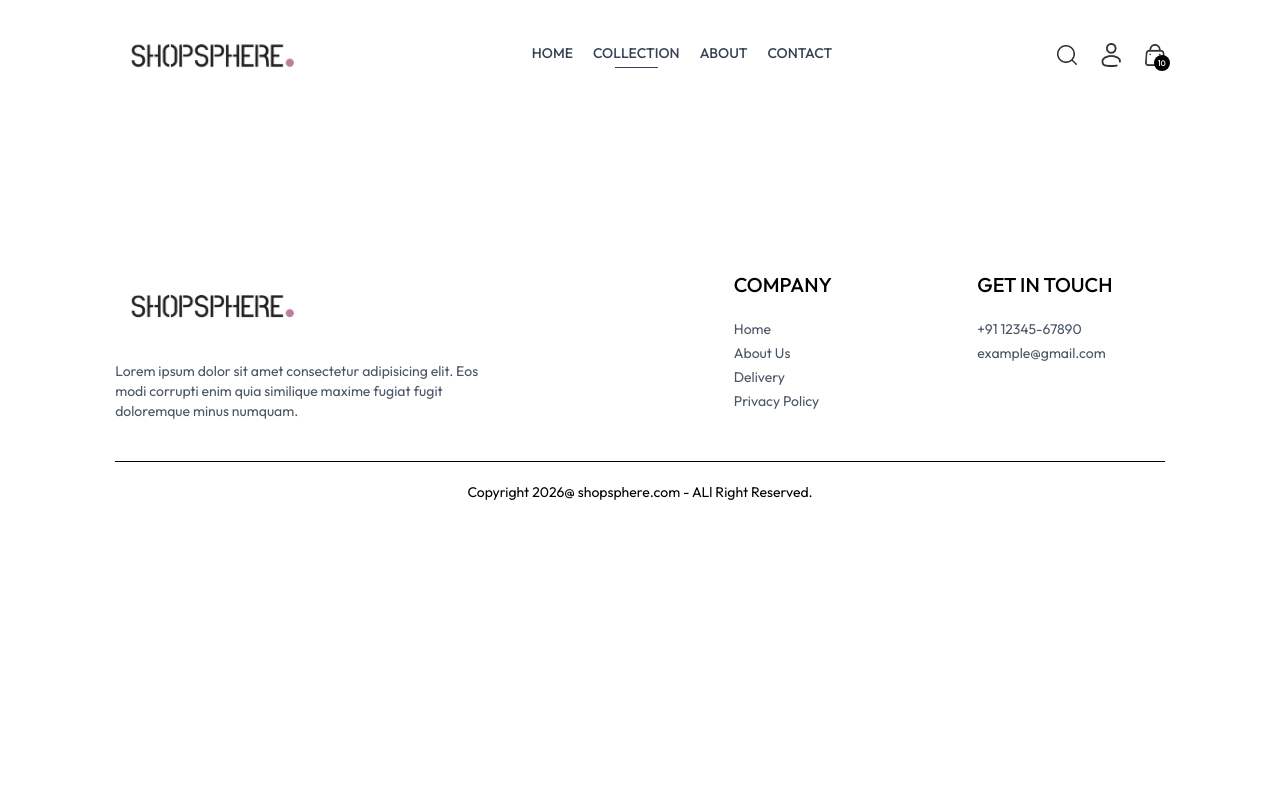
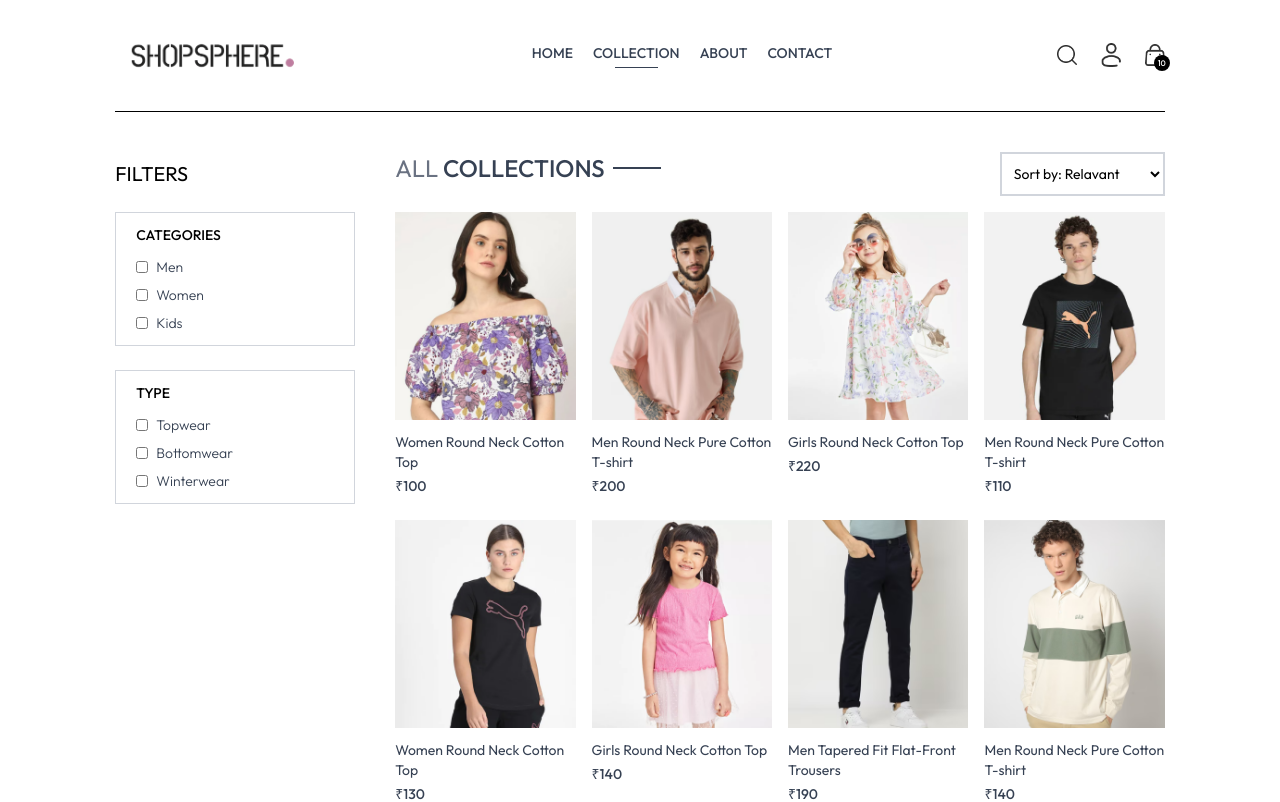
Before and after one commit to TanishMehta23/ShopSphere, a React (Vite) app in the folder frontend/: page /collection in a window 1280 px wide. Shown: the top 802 px of the page. Built offline with nearby package versions, Linux system fonts and the light colour scheme.

Commit message:
Collections page created

```diff
--- a/frontend/src/components/Footer.jsx
+++ b/frontend/src/components/Footer.jsx
@@ -35,7 +35,7 @@
 
       <div className=''>
         <hr />
-        <p className='py-5 text-sm text-center'>Copyright 2026@ shopsphere.com - ALl Right Reserved.</p>
+        <p className='py-5 text-sm text-center'>Copyright 2026@ shopsphere.com - All Right Reserved.</p>
       </div>
     </div>
   )
--- a/frontend/src/pages/Collection.jsx
+++ b/frontend/src/pages/Collection.jsx
@@ -1,8 +1,118 @@
-import React from 'react'
+import React, { useContext, useEffect, useState } from 'react'
+import { ShopContext } from '../context/ShopContext'
+import { assets } from '../assets/assets';
+import Title from '../components/Title';
+import ProductItem from '../components/ProductItem';
 
 function Collection() {
+
+  const { products } = useContext(ShopContext);
+  const [showFilter, setShowFilter] = useState(false);
+  const [filterProducts, setFilterProducts] = useState([]);
+  const [category, setCategory] = useState([]);
+  const [SubCategory, setSubCategory] = useState([]);
+
+  const toggleCategory = (e) => {
+    if(category.includes(e.target.value)){
+      setCategory(prev => prev.filter(item => item !== e.target.value))
+    }
+    else{
+      setCategory(prev => [...prev, e.target.value])
+    }
+  }
+
+  const toggleSubCategory = (e) => {
+    if(SubCategory.includes(e.target.value)){
+      setSubCategory(prev => prev.filter(item => item !== e.target.value))
+    }
+    else{
+      setSubCategory(prev => [...prev, e.target.value])
+    }
+  }
+
+  const applyFilter = () => {
+    let productsCopy = products.slice();
+    if(category.length > 0){
+      productsCopy = productsCopy.filter(item => category.includes(item.category));
+    }
+    if(SubCategory.length > 0){
+      productsCopy = productsCopy.filter(item => SubCategory.includes(item.subCategory));
+    }
+
+    setFilterProducts(productsCopy)
+  }
+
+  useEffect(() => {
+    applyFilter();
+  }, [category, SubCategory])
+
   return (
-    <div></div>
+    <div className='flex flex-col sm:flex-row gap-1 sm:gap-10 pt-10 border-t'>
+
+      {/* Filter Options */}
+      <div className='min-w-60'>
+        <p onClick={() => setShowFilter(!showFilter)} className='my-2 text-xl flex items-center cursor-pointer gap-2'>FILTERS
+          <img src={assets.dropdown_icon} className={`h-3 sm:hidden ${showFilter ? 'rotate-90' : ''}`} alt="" />
+        </p>
+        {/* Category Filter */}
+        <div className={`border border-gray-300 pl-5 py-3 mt-6 ${showFilter ? '' : 'hidden'} sm:block`}>
+          <p className='mb-3 text-sm font-medium'>CATEGORIES</p>
+          <div className='flex flex-col gap-2 text-sm font-light text-gray-700'>
+            <p className='flex gap-2'>
+              <input type="checkbox" className='w-3' value={'Men'} onChange={toggleCategory} /> Men
+            </p>
+            <p className='flex gap-2'>
+              <input type="checkbox" className='w-3' value={'Women'} onChange={toggleCategory} /> Women
+            </p>
+            <p className='flex gap-2'>
+              <input type="checkbox" className='w-3' value={'Kids'} onChange={toggleCategory} /> Kids
+            </p>
+          </div>
+        </div>
+
+
+        {/* SubCategory Filter */}
+        <div className={`border border-gray-300 pl-5 py-3 mt-6 my-5 ${showFilter ? '' : 'hidden'} sm:block`}>
+          <p className='mb-3 text-sm font-medium'>TYPE</p>
+          <div className='flex flex-col gap-2 text-sm font-light text-gray-700'>
+            <p className='flex gap-2'>
+              <input type="checkbox" className='w-3' value={'Topwear'} onChange={toggleSubCategory} /> Topwear
+            </p>
+            <p className='flex gap-2'>
+              <input type="checkbox" className='w-3' value={'Bottomwear'} onChange={toggleSubCategory} /> Bottomwear
+            </p>
+            <p className='flex gap-2'>
+              <input type="checkbox" className='w-3' value={'Winterwear'} onChange={toggleSubCategory} /> Winterwear
+            </p>
+          </div>
+        </div>
+      </div>
+
+      {/* Right Side */}
+      <div className='flex-1'>
+
+        <div className='flex justify-between text-base sm:text-2xl mb-4'>
+          <Title text1={'ALL'} text2={'COLLECTIONS'} />
+          {/* Product Sort */}
+          <select className='border-2 border-gray-300 text-sm px-2'>
+            <option value="relavant">Sort by: Relavant</option>
+            <option value="low-high">Sort by: Low to High</option>
+            <option value="high-low">Sort by: High to Low</option>
+          </select>
+        </div>
+
+        {/* Map Product  */}
+        <div className='grid grid-cols-2 md:grid-cols-3 lg:grid-cols-4 gap-4 gap-y-6'>
+          {
+            filterProducts.map((item, index) => (
+              <ProductItem key={index} name={item.name} id={item._id} price={item.price} image={item.image} />
+            ))
+          }
+        </div>
+
+      </div>
+
+    </div>
   )
 }
 
```
